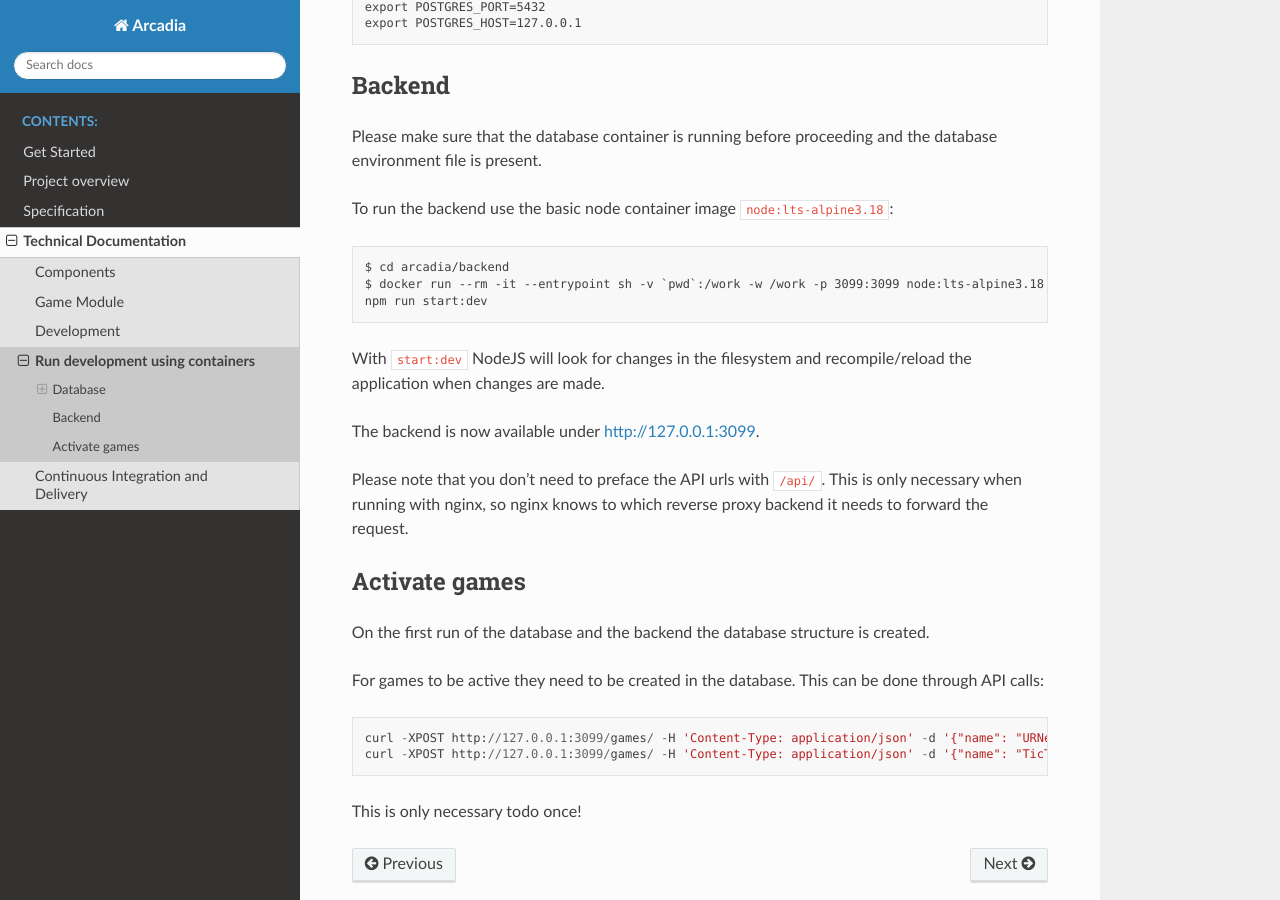
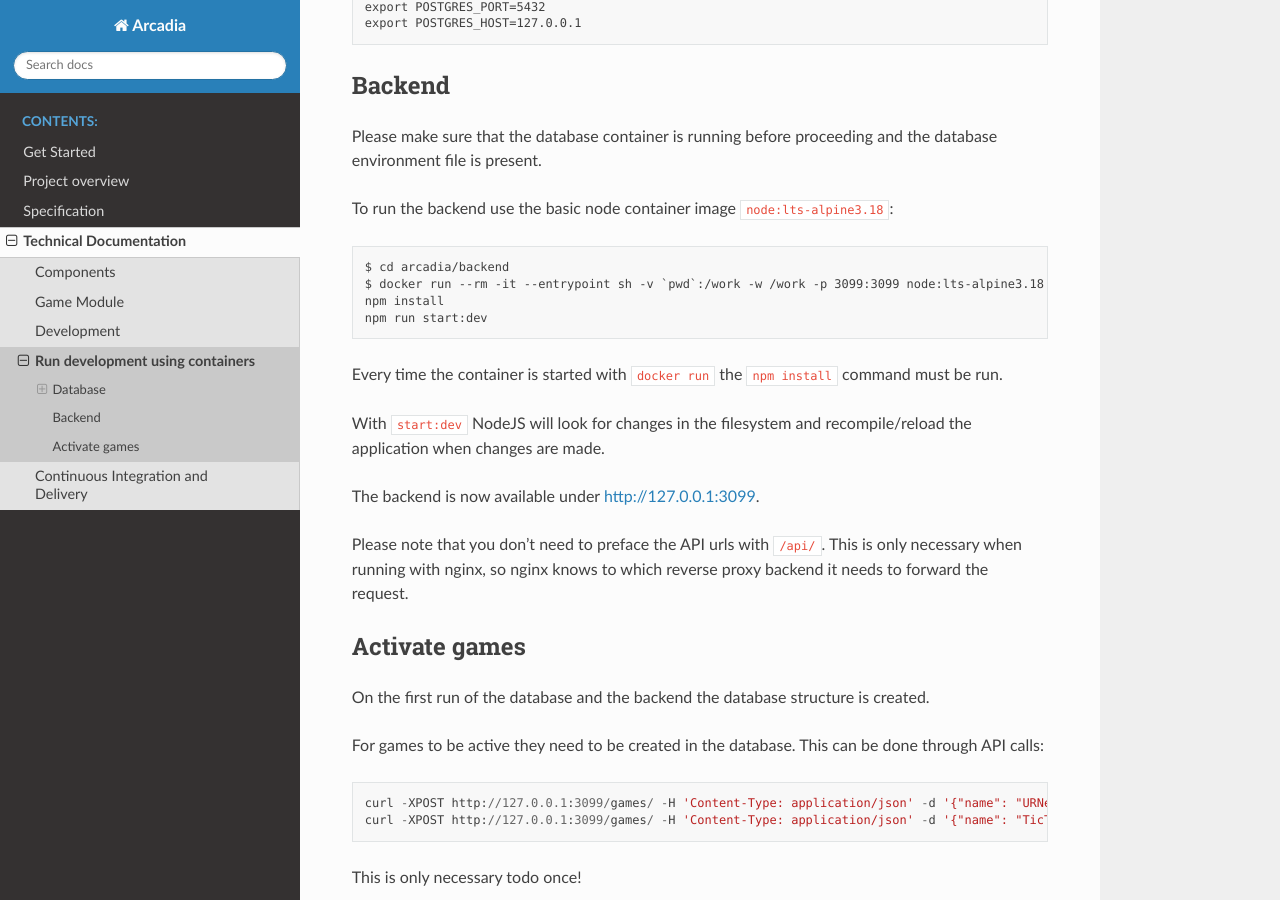
Before and after one commit to games2click/games2click.github.io, a Sphinx documentation site: the page built from docs/technical_documentation/development_with_docker.md, in a window 1280 px wide and 900 px high, scrolled down 600 px. Built offline with Sphinx 7.4.7 and the Read the Docs theme 2.0.0, drawn with Linux system fonts in a browser that asks for light colours.

Commit message:
Amend npm install to dev with docker documentation

````diff
--- a/docs/technical_documentation/development_with_docker.md
+++ b/docs/technical_documentation/development_with_docker.md
@@ -33,8 +33,11 @@ To run the backend use the basic node container image `node:lts-alpine3.18`:
   ```
   $ cd arcadia/backend
   $ docker run --rm -it --entrypoint sh -v `pwd`:/work -w /work -p 3099:3099 node:lts-alpine3.18
+  npm install
   npm run start:dev
   ```
+
+Every time the container is started with `docker run` the `npm install` command must be run.
 
 With `start:dev` NodeJS will look for changes in the filesystem and recompile/reload the application
 when changes are made.
````
